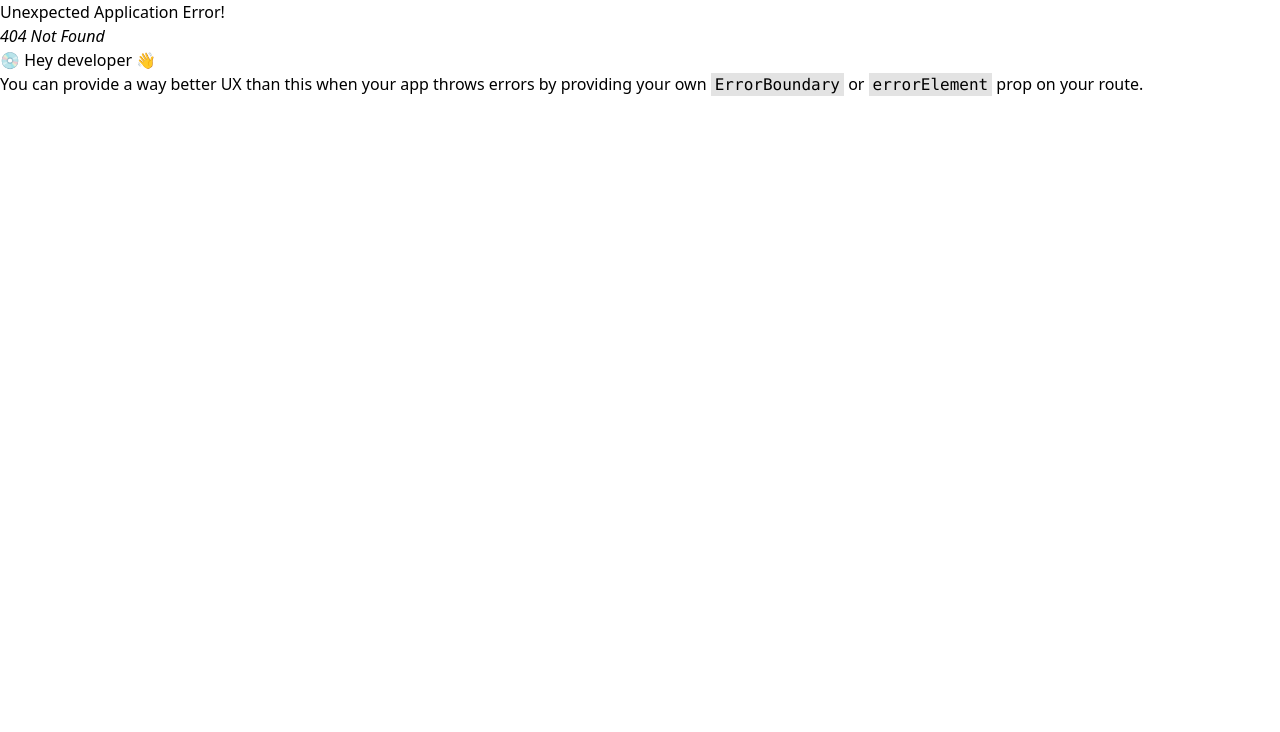
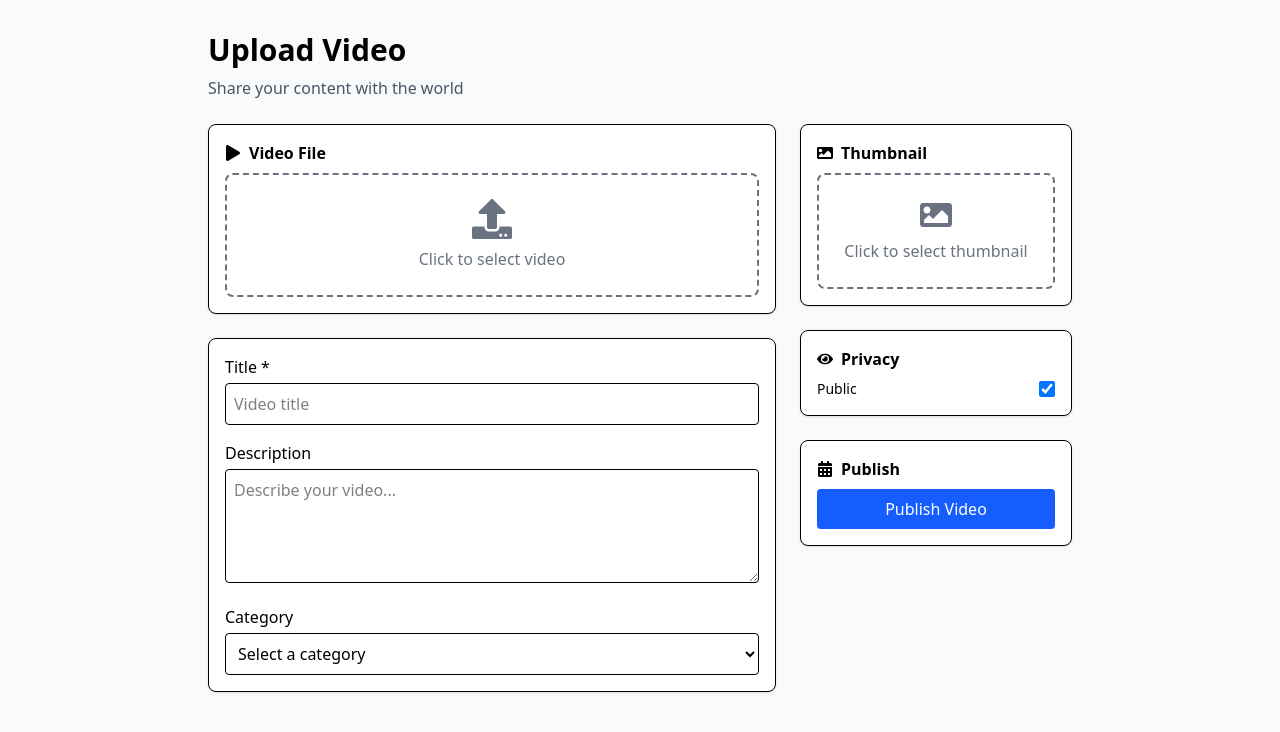
Before and after one commit to S-Trivedii/YTube, a React (Vite) app in the folder client/: page /video/upload in a window 1280 px wide. Before the commit this address had no page. Shown: the top 732 px of the page. Built offline with nearby package versions, Linux system fonts and the light colour scheme.

Commit message:
Upload video and its multiple component

```diff
--- a/client/src/App.jsx
+++ b/client/src/App.jsx
@@ -5,6 +5,7 @@ import Login from "./pages/Login";
 import Register from "./pages/Register";
 import Channel from "./pages/Channel";
 import Setup from "./pages/Setup";
+import UploadVideo from "./pages/UploadVideo";
 
 const router = createBrowserRouter([
   {
@@ -27,6 +28,10 @@ const router = createBrowserRouter([
     path: "/channel/setup",
     element: <Setup />,
   },
+  {
+    path: "/video/upload",
+    element: <UploadVideo />,
+  },
 ]);
 
 const App = () => {
--- a/client/src/components/Layout/Navbar.jsx
+++ b/client/src/components/Layout/Navbar.jsx
@@ -1,7 +1,6 @@
 import { useDispatch, useSelector } from "react-redux";
 import { toggleSidebar } from "../../redux/sidebarSlice";
 import { FaBars, FaYoutube } from "react-icons/fa";
-import { HiOutlineVideoCamera } from "react-icons/hi";
 import { FaPlus } from "react-icons/fa6";
 import { Link, useNavigate } from "react-router-dom";
 import Dropdown from "../ui/Dropdown";
@@ -97,7 +96,7 @@ const Navbar = () => {
       <div className="flex items-center gap-3">
         {isAuthenticated && isChannelExist && (
           <Link
-            to="/upload"
+            to="/video/upload"
             className="hidden sm:flex items-center gap-1 bg-black text-white px-3 py-1.5 rounded-lg transition text-sm font-medium"
           >
             <FaPlus className="text-lg" />
--- /dev/null
+++ b/client/src/components/ui/PrivacyToggle.jsx
@@ -0,0 +1,22 @@
+import { FaEye } from "react-icons/fa";
+
+const PrivacyToggle = ({ isPublic, setIsPublic }) => {
+  return (
+    <div className="border rounded-lg bg-white p-4 shadow">
+      <h2 className="font-semibold flex items-center gap-2 mb-2">
+        <FaEye /> Privacy
+      </h2>
+      <div className="flex justify-between items-center">
+        <label className="text-sm font-medium">Public</label>
+        <input
+          type="checkbox"
+          checked={isPublic}
+          onChange={() => setIsPublic(!isPublic)}
+          className="w-4 h-4"
+        />
+      </div>
+    </div>
+  );
+};
+
+export default PrivacyToggle;
--- /dev/null
+++ b/client/src/components/ui/PublishSection.jsx
@@ -0,0 +1,34 @@
+import { FaCalendarAlt } from "react-icons/fa";
+
+const PublishSection = ({ isUploading, uploadProgress, videoFile, title }) => {
+  return (
+    <div className="border rounded-lg bg-white p-4 shadow space-y-4">
+      <h2 className="font-semibold flex items-center gap-2 mb-2">
+        <FaCalendarAlt /> Publish
+      </h2>
+      {isUploading && (
+        <div>
+          <div className="flex justify-between text-sm">
+            <span>Uploading...</span>
+            <span>{uploadProgress}%</span>
+          </div>
+          <div className="w-full bg-gray-200 rounded-full h-2 mt-1">
+            <div
+              className="bg-blue-500 h-2 rounded-full transition-all duration-300"
+              style={{ width: `${uploadProgress}%` }}
+            ></div>
+          </div>
+        </div>
+      )}
+      <button
+        type="submit"
+        disabled={!videoFile || !title.trim() || isUploading}
+        className="w-full bg-blue-600 text-white py-2 cursor-pointer rounded hover:bg-blue-700"
+      >
+        {isUploading ? "Uploading..." : "Publish Video"}
+      </button>
+    </div>
+  );
+};
+
+export default PublishSection;
--- /dev/null
+++ b/client/src/components/ui/ThumbnailUpload.jsx
@@ -0,0 +1,44 @@
+import { FaImage } from "react-icons/fa";
+
+const ThumbnailUpload = ({
+  thumbnailFile,
+  setThumbnailFile,
+  handleThumbnailUpload,
+}) => {
+  return (
+    <div className="border rounded-lg bg-white p-4 shadow">
+      <h2 className="font-semibold flex items-center gap-2 mb-2">
+        <FaImage /> Thumbnail
+      </h2>
+      {!thumbnailFile ? (
+        <label className="flex flex-col items-center justify-center border-2 border-dashed p-6 rounded-lg cursor-pointer text-center text-gray-500 hover:border-blue-500 transition">
+          <FaImage size={32} className="mb-2" />
+          <span className="font-medium">Click to select thumbnail</span>
+          <input
+            type="file"
+            accept="image/*"
+            onChange={handleThumbnailUpload}
+            className="hidden"
+          />
+        </label>
+      ) : (
+        <div>
+          <img
+            src={URL.createObjectURL(thumbnailFile)}
+            alt="Thumbnail preview"
+            className="w-full object-cover rounded aspect-video mb-2"
+          />
+          <button
+            type="button"
+            onClick={() => setThumbnailFile(null)}
+            className="w-full text-sm border px-2 py-1 rounded hover:bg-gray-100"
+          >
+            Remove
+          </button>
+        </div>
+      )}
+    </div>
+  );
+};
+
+export default ThumbnailUpload;
--- /dev/null
+++ b/client/src/components/ui/VideoDetailsForm.jsx
@@ -0,0 +1,54 @@
+const VideoDetailsForm = ({
+  title,
+  setTitle,
+  description,
+  setDescription,
+  category,
+  setCategory,
+}) => {
+  return (
+    <div className="border rounded-lg bg-white p-4 shadow space-y-4">
+      <div>
+        <label className="block font-medium mb-1">Title *</label>
+        <input
+          type="text"
+          value={title}
+          onChange={(e) => setTitle(e.target.value)}
+          required
+          placeholder="Video title"
+          className="w-full border p-2 rounded"
+        />
+      </div>
+      <div>
+        <label className="block font-medium mb-1">Description</label>
+        <textarea
+          rows={4}
+          value={description}
+          onChange={(e) => setDescription(e.target.value)}
+          placeholder="Describe your video..."
+          className="w-full border p-2 rounded"
+        />
+      </div>
+      <div>
+        <label className="block font-medium mb-1">Category</label>
+        <select
+          value={category}
+          onChange={(e) => setCategory(e.target.value)}
+          className="w-full border p-2 rounded"
+        >
+          <option value="">Select a category</option>
+          <option value="education">Education</option>
+          <option value="entertainment">Entertainment</option>
+          <option value="gaming">Gaming</option>
+          <option value="music">Music</option>
+          <option value="news">News</option>
+          <option value="sports">Sports</option>
+          <option value="technology">Technology</option>
+          <option value="travel">Travel</option>
+        </select>
+      </div>
+    </div>
+  );
+};
+
+export default VideoDetailsForm;
--- a/client/src/components/ui/VideoGallary.jsx
+++ b/client/src/components/ui/VideoGallary.jsx
@@ -1,4 +1,5 @@
 import { FaUpload } from "react-icons/fa";
+import { Link } from "react-router-dom";
 
 const VideoGallery = ({ videos }) => {
   return (
@@ -11,10 +12,13 @@ const VideoGallery = ({ videos }) => {
       {videos.length === 0 ? (
         <div className="text-center py-16 text-gray-500 bg-white rounded-md shadow-sm">
           <p className="mb-4">No videos exist yet.</p>
-          <button className="inline-flex items-center gap-2 px-5 py-2 bg-black text-white rounded-md cursor-pointer transition font-semibold">
+          <Link
+            to={"/video/upload"}
+            className="inline-flex items-center gap-2 px-5 py-2 bg-black text-white rounded-md cursor-pointer transition font-semibold"
+          >
             <FaUpload className="text-white" />
             Upload Video
-          </button>
+          </Link>
         </div>
       ) : (
         <div className="grid grid-cols-1 sm:grid-cols-2 md:grid-cols-3 lg:grid-cols-4 gap-6 mt-6">
--- /dev/null
+++ b/client/src/components/ui/VideoUploadSection.jsx
@@ -0,0 +1,42 @@
+import { FaPlay, FaUpload, FaTimes } from "react-icons/fa";
+
+const VideoUploadSection = ({
+  videoFile,
+  setVideoFile,
+  formatFileSize,
+  handleVideoUpload,
+}) => {
+  return (
+    <div className="border rounded-lg bg-white p-4 shadow">
+      <h2 className="font-semibold flex items-center gap-2 mb-2">
+        <FaPlay /> Video File
+      </h2>
+      {!videoFile ? (
+        <label className="flex flex-col items-center justify-center border-2 border-dashed p-6 rounded-lg cursor-pointer text-center text-gray-500 hover:border-blue-500 transition">
+          <FaUpload size={40} className="mb-2" />
+          <span className="font-medium">Click to select video</span>
+          <input
+            type="file"
+            accept="video/*"
+            onChange={handleVideoUpload}
+            className="hidden"
+          />
+        </label>
+      ) : (
+        <div className="flex justify-between items-center bg-gray-50 p-3 rounded">
+          <div>
+            <p className="font-medium">{videoFile.name}</p>
+            <p className="text-sm text-gray-500">
+              {formatFileSize(videoFile.size)}
+            </p>
+          </div>
+          <button type="button" onClick={() => setVideoFile(null)}>
+            <FaTimes />
+          </button>
+        </div>
+      )}
+    </div>
+  );
+};
+
+export default VideoUploadSection;
--- /dev/null
+++ b/client/src/pages/UploadVideo.jsx
@@ -0,0 +1,108 @@
+import { useState } from "react";
+import VideoUploadSection from "../components/ui/VideoUploadSection";
+import VideoDetailsForm from "../components/ui/VideoDetailsForm";
+import ThumbnailUpload from "../components/ui/ThumbnailUpload";
+import PrivacyToggle from "../components/ui/PrivacyToggle";
+import PublishSection from "../components/ui/PublishSection";
+
+const UploadVideo = () => {
+  const [videoFile, setVideoFile] = useState(null);
+  const [thumbnailFile, setThumbnailFile] = useState(null);
+  const [title, setTitle] = useState("");
+  const [description, setDescription] = useState("");
+  const [category, setCategory] = useState("");
+  const [isPublic, setIsPublic] = useState(true);
+  const [uploadProgress, setUploadProgress] = useState(0);
+  const [isUploading, setIsUploading] = useState(false);
+
+  const handleVideoUpload = (e) => {
+    const file = e.target.files?.[0];
+    if (file && file.type.startsWith("video/")) {
+      setVideoFile(file);
+    }
+  };
+
+  const handleThumbnailUpload = (e) => {
+    const file = e.target.files?.[0];
+    if (file && file.type.startsWith("image/")) {
+      setThumbnailFile(file);
+    }
+  };
+
+  const handleSubmit = async (e) => {
+    e.preventDefault();
+    if (!videoFile || !title.trim()) return;
+
+    setIsUploading(true);
+    for (let i = 0; i <= 100; i += 10) {
+      setUploadProgress(i);
+      await new Promise((resolve) => setTimeout(resolve, 150));
+    }
+
+    console.log("Uploading video:", {
+      videoFile,
+      thumbnailFile,
+      title,
+      description,
+      category,
+      isPublic,
+    });
+
+    setIsUploading(false);
+    setUploadProgress(0);
+  };
+
+  const formatFileSize = (bytes) => {
+    if (bytes === 0) return "0 Bytes";
+    const k = 1024;
+    const sizes = ["Bytes", "KB", "MB", "GB"];
+    const i = Math.floor(Math.log(bytes) / Math.log(k));
+    return (bytes / Math.pow(k, i)).toFixed(2) + " " + sizes[i];
+  };
+
+  return (
+    <div className="min-h-screen bg-gray-50 py-8">
+      <div className="max-w-4xl mx-auto px-4">
+        <h1 className="text-3xl font-bold mb-2">Upload Video</h1>
+        <p className="text-gray-600 mb-6">Share your content with the world</p>
+
+        <form onSubmit={handleSubmit} className="space-y-6">
+          <div className="grid grid-cols-1 lg:grid-cols-3 gap-6">
+            <div className="lg:col-span-2 space-y-6">
+              <VideoUploadSection
+                videoFile={videoFile}
+                setVideoFile={setVideoFile}
+                handleVideoUpload={handleVideoUpload}
+                formatFileSize={formatFileSize}
+              />
+              <VideoDetailsForm
+                title={title}
+                setTitle={setTitle}
+                description={description}
+                setDescription={setDescription}
+                category={category}
+                setCategory={setCategory}
+              />
+            </div>
+            <div className="space-y-6">
+              <ThumbnailUpload
+                thumbnailFile={thumbnailFile}
+                setThumbnailFile={setThumbnailFile}
+                handleThumbnailUpload={handleThumbnailUpload}
+              />
+              <PrivacyToggle isPublic={isPublic} setIsPublic={setIsPublic} />
+              <PublishSection
+                isUploading={isUploading}
+                uploadProgress={uploadProgress}
+                videoFile={videoFile}
+                title={title}
+              />
+            </div>
+          </div>
+        </form>
+      </div>
+    </div>
+  );
+};
+
+export default UploadVideo;
```
